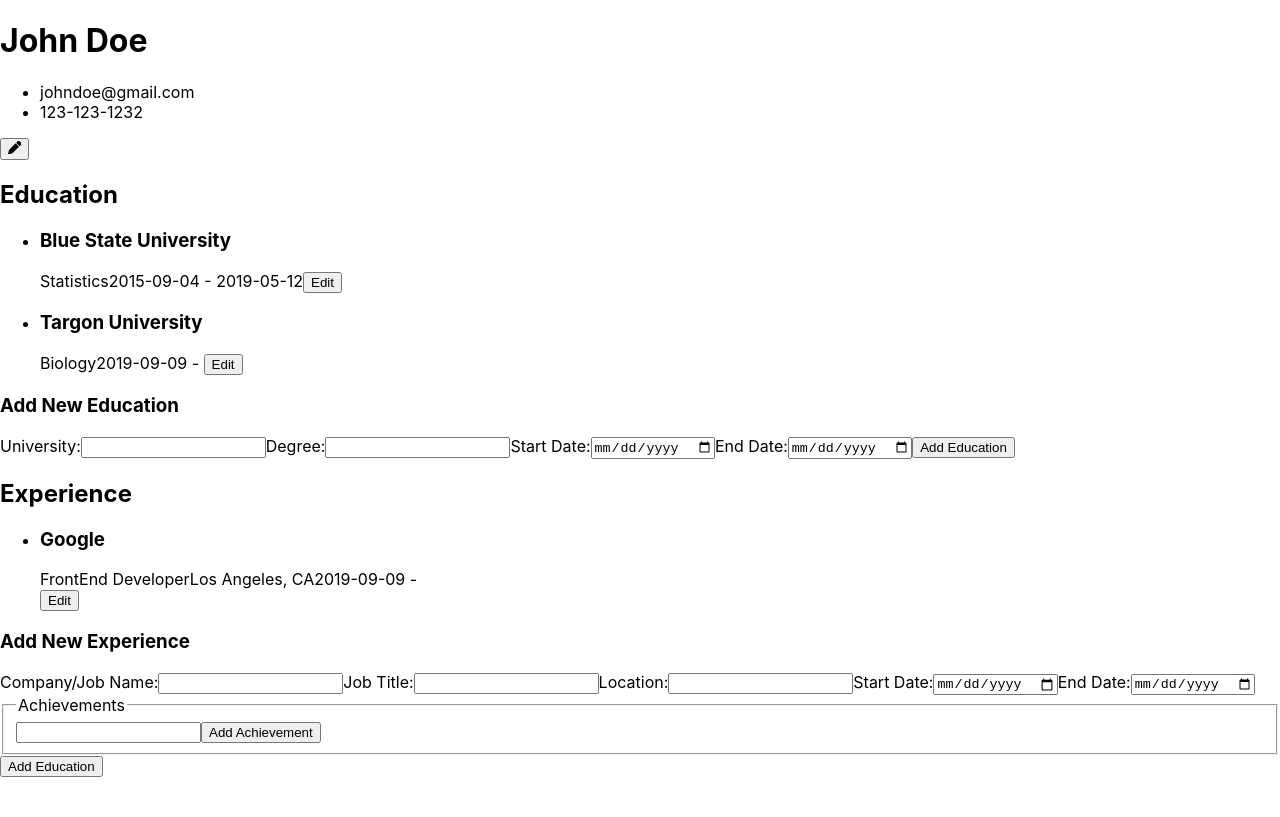
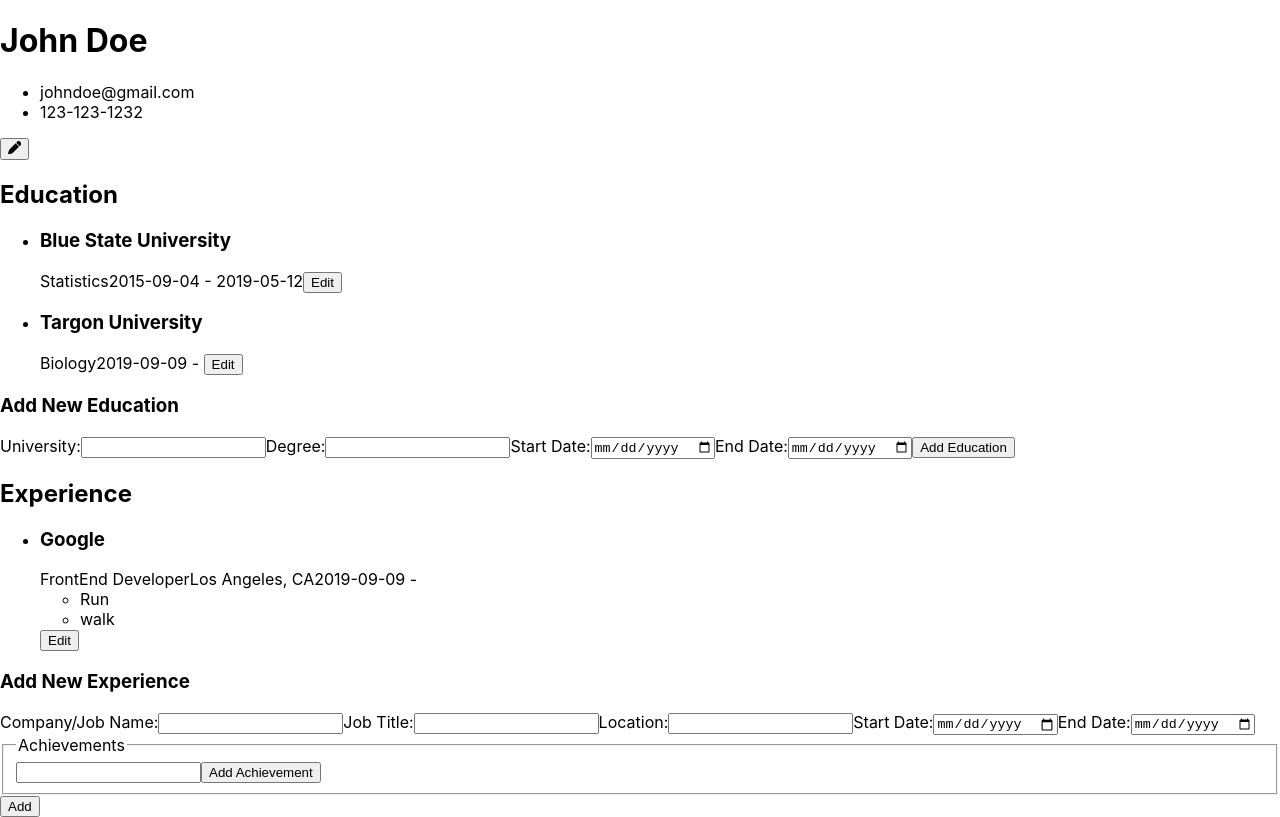
Before and after one commit to jduong09/cvProject, a React (Create React App) app: page / in a window 1280 px wide. Built offline with nearby package versions, Linux system fonts and the light colour scheme.

Commit message:
Finished feature to edit achievement in experience form.

```diff
--- a/src/components/App.js
+++ b/src/components/App.js
@@ -47,7 +47,7 @@ class App extends Component {
           "location": "Los Angeles, CA",
           "startDate": "2019-09-09",
           "endDate": null,
-          "achievements": []
+          "achievements": ['Run', 'walk']
         }
       },
       skill: {}
--- a/src/components/Experience.js
+++ b/src/components/Experience.js
@@ -21,6 +21,7 @@ class Experience extends Component {
     this.handleSubmit = this.handleSubmit.bind(this);
     this.addAchievement = this.addAchievement.bind(this);
     this.setEditForm = this.setEditForm.bind(this);
+    this.handleAchievement = this.handleAchievement.bind(this);
   }
   /*
   "1": {
@@ -102,10 +103,7 @@ class Experience extends Component {
 
   setEditForm(idx, e) {
     e.preventDefault();
-
     const experienceObj = this.props.experience[idx + 1];
-    console.log(experienceObj);
-
     this.setState({
       formAction: 'EDIT',
       editIdx: idx + 1,
@@ -113,12 +111,23 @@ class Experience extends Component {
       inputTitle: experienceObj.title,
       inputLocation: experienceObj.location,
       inputStartDate: experienceObj.startDate,
-      inputEndDate: experienceObj.endDate || ''
+      inputEndDate: experienceObj.endDate || '',
+      arrAchievements: experienceObj.achievements
+    });
+  }
+
+  handleAchievement(idx, e) {
+    e.preventDefault();
+    const newAchievements = this.state.arrAchievements;
+    newAchievements.splice(idx, 1, e.currentTarget.value);
+
+    this.setState({
+      arrAchievements: newAchievements
     });
   }
 
   render() {
-    const { inputName, inputTitle, inputDegree, inputLocation, inputStartDate, inputEndDate, inputAchievement, arrAchievements } = this.state;
+    const { formAction, inputName, inputTitle, inputDegree, inputLocation, inputStartDate, inputEndDate, inputAchievement, arrAchievements } = this.state;
     const listOfExperience = Object.entries(this.props.experience).map((item, idx) => {
       const listOfAchievements = item[1].achievements.map((achievement, idx) => {
         return <li key={idx}>{achievement}</li>
@@ -143,6 +152,7 @@ class Experience extends Component {
           {listOfExperience}
         </ul>
         <ExperienceForm
+          formAction={formAction}
           inputName={inputName}
           inputTitle={inputTitle}
           inputDegree={inputDegree}
@@ -154,6 +164,7 @@ class Experience extends Component {
           handleChange={this.handleChange}
           handleSubmit={this.handleSubmit}
           addAchievement={this.addAchievement}
+          handleAchievement={this.handleAchievement}
         />
       </div>
     )
--- a/src/components/ExperienceForm.js
+++ b/src/components/ExperienceForm.js
@@ -1,14 +1,26 @@
 import React from 'react';
 
-const ExperienceForm = ({ inputName, inputTitle, inputLocation, inputStartDate, inputEndDate, achievements, inputAchievement, handleChange, handleSubmit, addAchievement }) => {
-  const listAchievements = achievements.map((achievement, idx) => {
-    return (
-      <li key={idx}>{achievement}</li>
-    )
-  })
+const ExperienceForm = ({ formAction, inputName, inputTitle, inputLocation, inputStartDate, inputEndDate, achievements, inputAchievement, handleChange, handleSubmit, addAchievement, handleAchievement }) => {
+  let listAchievements;
+  if (formAction === 'EDIT') {
+    listAchievements = achievements.map((achievement, idx) => {
+      return (
+        <label htmlFor={`input-achievement-${idx}`} key={idx}>
+          Achievement:
+          <input className="input-achievement-edit" id={`input-achievement-${idx}`} onChange={(e) => handleAchievement(idx, e)} value={achievement}/>
+        </label>
+      )
+    });
+  } else {
+    listAchievements = achievements.map((achievement, idx) => {
+      return (
+        <li key={idx}>{achievement}</li>
+      )
+    });
+  }
   return (
     <form id="form-education" onSubmit={handleSubmit}>
-      <h3>Add New Experience</h3>
+      <h3>{formAction === 'EDIT' ? 'Edit Experience' : 'Add New Experience'}</h3>
       <label htmlFor='experience-name'>Company/Job Name:</label>
       <input type="text" id="experience-name" name="experience-name" onChange={(e) => handleChange('name', e)} value={inputName} />
 
@@ -26,13 +38,13 @@ const ExperienceForm = ({ inputName, inputTitle, inputLocation, inputStartDate,
 
       {listAchievements}
 
-      <fieldset>
+      <fieldset className={formAction === 'EDIT' ? 'hide' : ''}>
         <legend>Achievements</legend>
         <input type="text" id="experience-achievement" name="experience-achievement" onChange={(e) => handleChange('achievement', e)} value={inputAchievement} />
         <button type="button" onClick={addAchievement}>Add Achievement</button>
       </fieldset>
 
-      <button type="submit">Add Education</button>
+      <button type="submit">{formAction === 'EDIT' ? 'Edit' : 'Add'}</button>
     </form>
   )
 }
```
